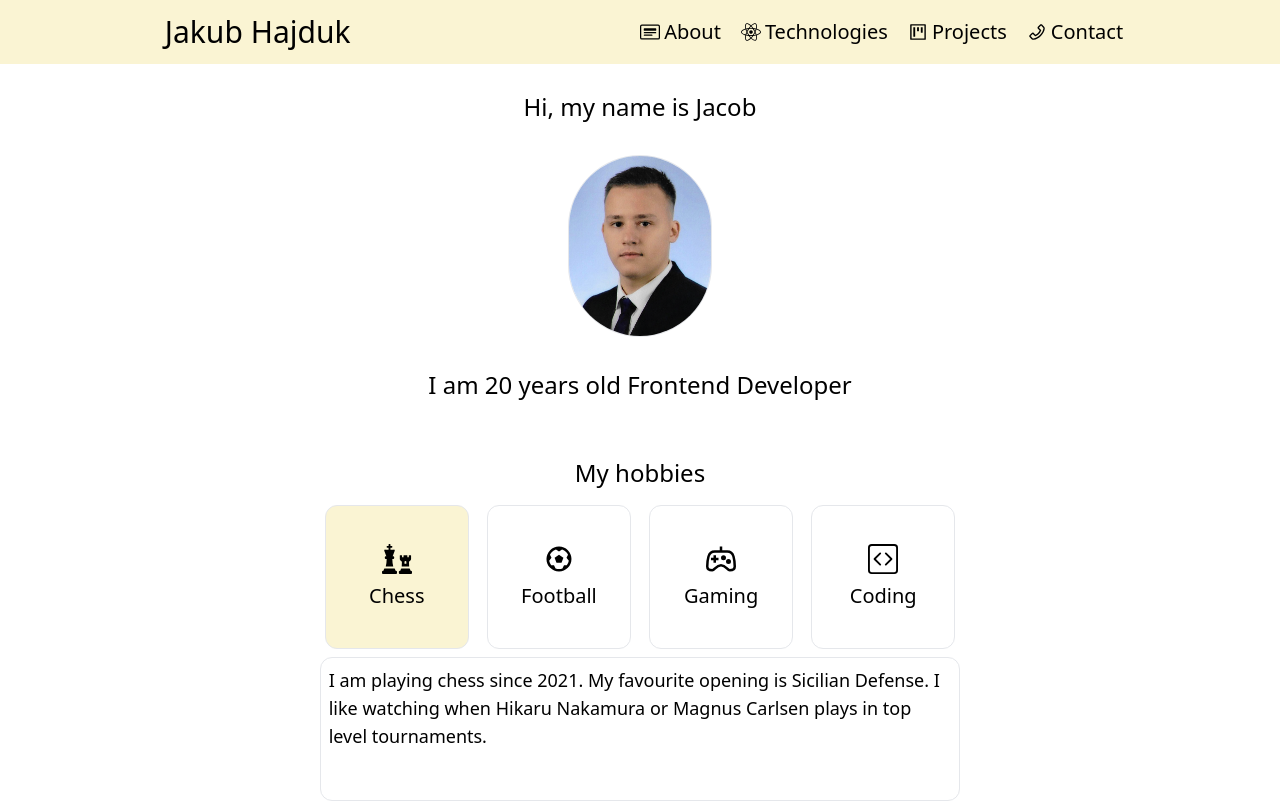
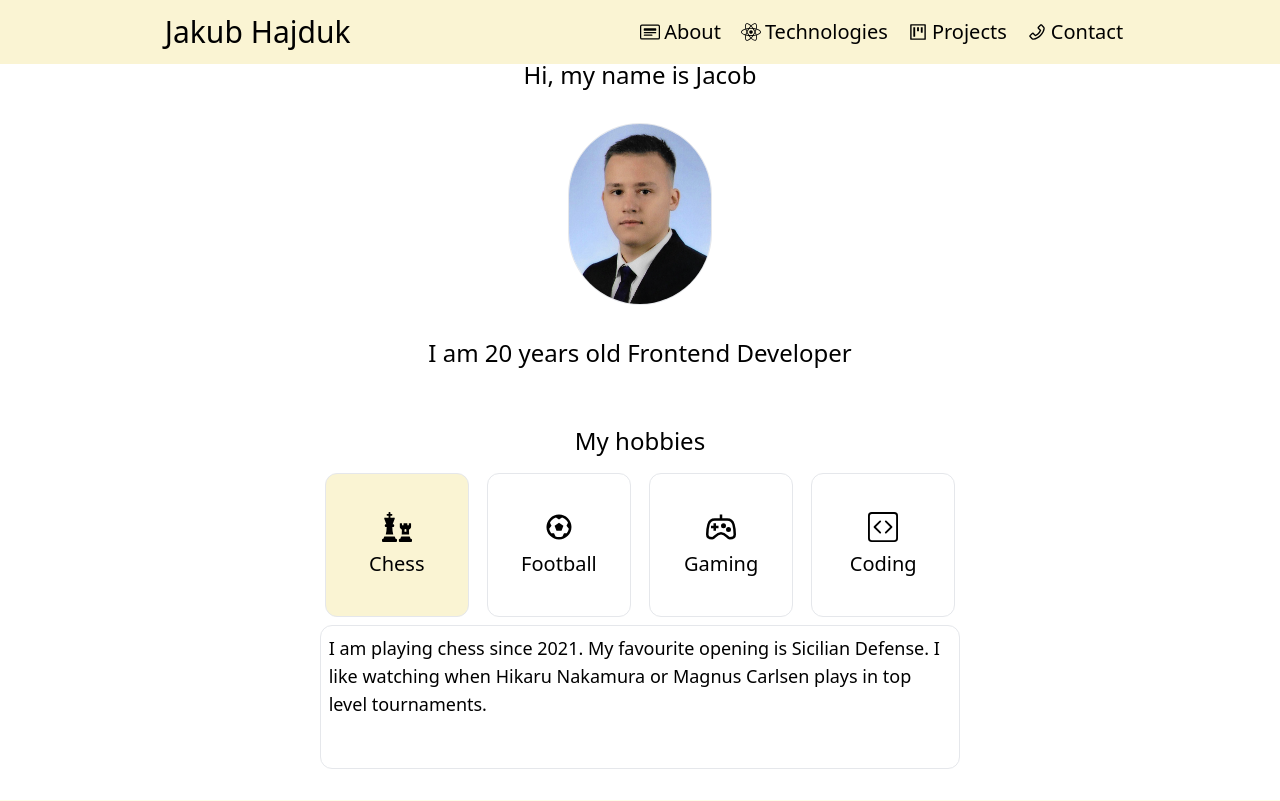
Before and after one commit to jakubhajduk53/portfolio, a React (Create React App) app: page / in a window 1280 px wide. Shown: the top 801 px of the page. Built offline with nearby package versions, Linux system fonts and the light colour scheme; some icons are missing.

Commit message:
chore: update About

```diff
--- a/src/data/descriptions/index.js
+++ b/src/data/descriptions/index.js
@@ -44,7 +44,7 @@ export const projectDescriptions = [
 
 export const headerDescriptions = [
   {
-    href: "#about",
+    href: "#",
     value: "About",
     icon: BsCardHeading,
   },
--- a/src/pages/About.js
+++ b/src/pages/About.js
@@ -18,13 +18,13 @@ function About() {
   };
 
   const checkIsActive = (hobby) => {
-    return hobby === selectedHobby ? true : false;
+    return hobby === selectedHobby;
   };
 
   return (
     <div
       id="about"
-      className="grid content-center gap-5 text-center w-full h-screen max-h-screen"
+      className="grid content-center gap-5 text-center w-full h-project-screen"
     >
       <div className="grid justify-items-center">
         <div>
```
